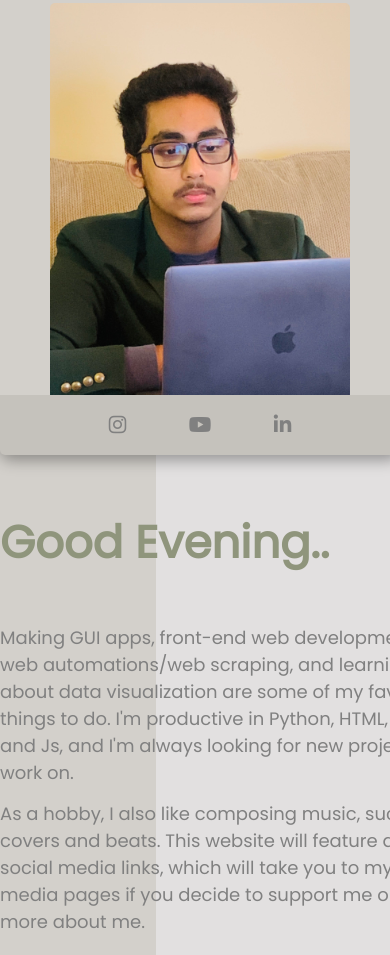
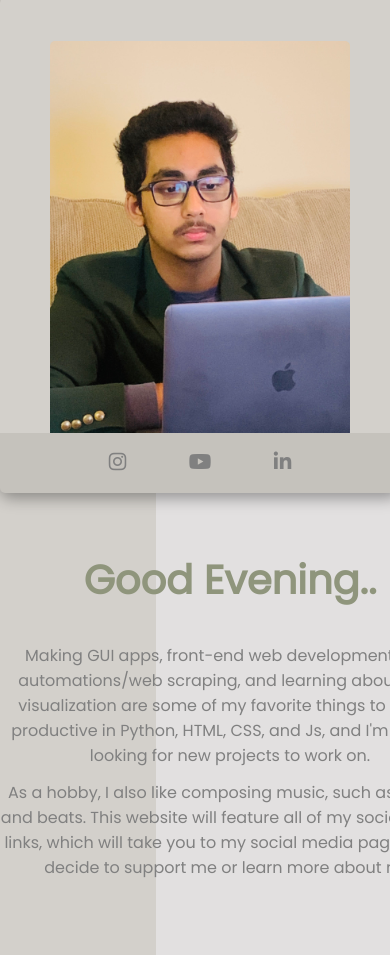
Before and after one commit to nethann/nethann.github.io, a plain HTML site: page index.html in a window 390 px wide. Shown: the part 207-1162 px from the top of the page. Drawn offline with Linux system fonts and the light colour scheme.

Commit message:
updated website
updated

```diff
--- a/personelweb.css
+++ b/personelweb.css
@@ -219,3 +219,47 @@ body{
 
 
 }
+
+@media screen and (max-width: 480px) {
+
+    .information-container{
+        background-color: transparent;
+        height: 1000px;
+    }
+    .container{
+        background-color: transparent;
+        display: flex;
+        flex-direction: column;
+        width: 100%;
+    }
+
+    .crd1{
+        margin-left: auto;
+        margin-right: auto;
+    }
+
+    .crd2{
+        height: 425px;
+        margin-left: auto;
+        margin-right: auto;
+        background-color: transparent;
+        text-align: center;
+    }
+
+    .welcome{
+        font-size: 40px;
+        margin-left: auto;
+        margin-right: auto;
+    }
+
+    .context{
+        font-size: 16px;
+    }
+
+
+    .info{
+        font-size: 16px;
+    }
+
+
+}
```
